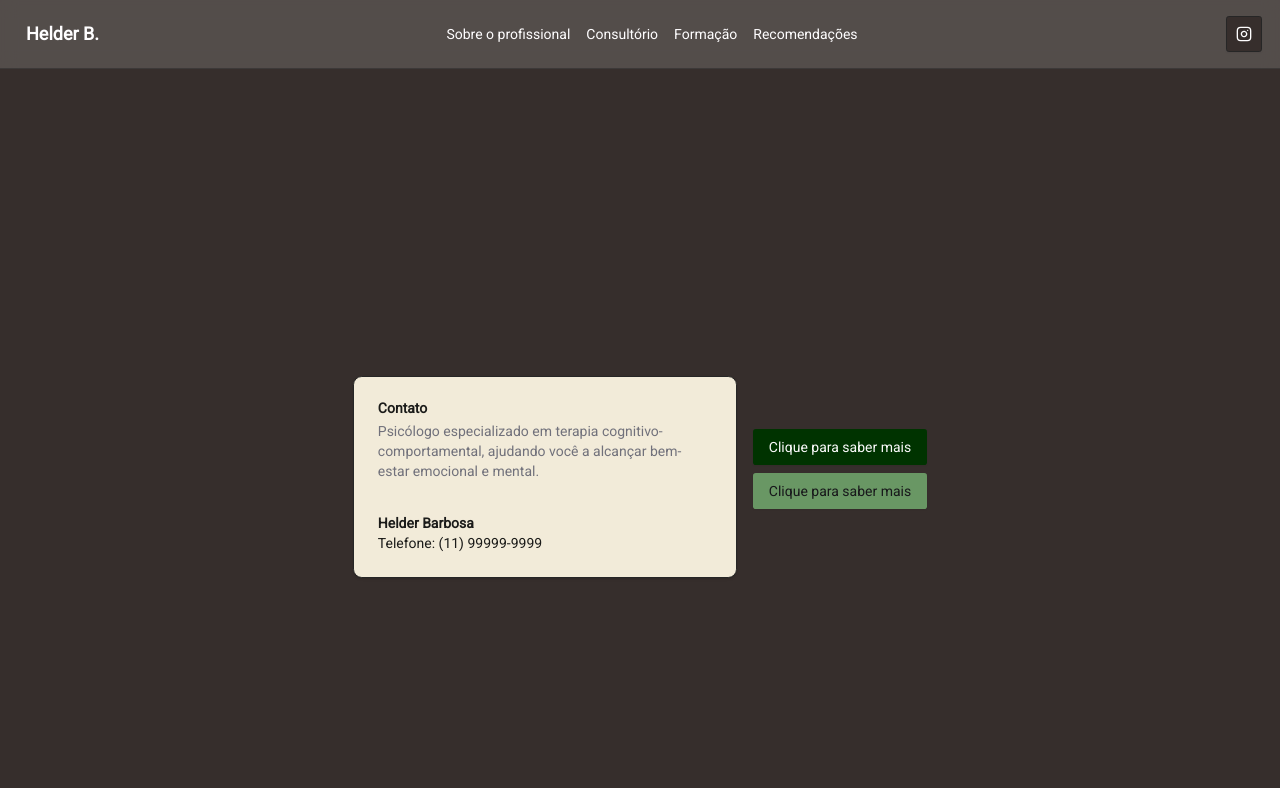
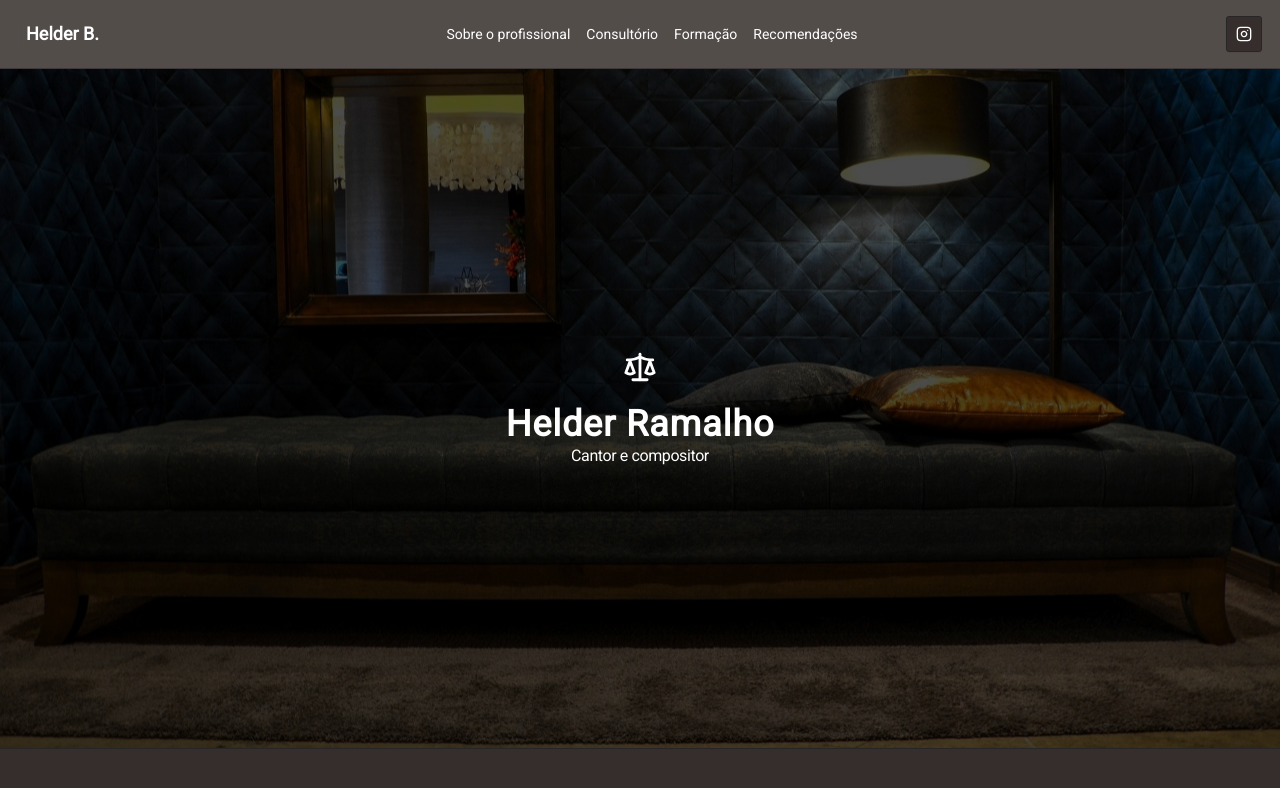
Before and after one commit to gs-labs-tech/helder-consultorio, a Next.js app: page / in a window 1280 px wide. Shown: the top 788 px of the page. Built offline with nearby package versions, Linux system fonts and the light colour scheme.

Commit message:
feat: add home page sketch

```diff
--- a/src/app/page.tsx
+++ b/src/app/page.tsx
@@ -1,30 +1,40 @@
 import { Button } from "@/components/ui/button";
 import * as Card from "@/components/ui/card";
+import { ScaleIcon, SparkleIcon } from "lucide-react";
 
 export default function Home() {
   return (
-    <div className="flex flex-col items-center justify-center min-h-screen p-4">
-      <div className="flex gap-4 items-center">
-        <Card.Card className="w-96 mt-4">
-          <Card.CardHeader>
-            <Card.CardTitle>Contato</Card.CardTitle>
-            <Card.CardDescription>
-              Psicólogo especializado em terapia cognitivo-comportamental,
-              ajudando você a alcançar bem-estar emocional e mental.
-            </Card.CardDescription>
-          </Card.CardHeader>
+    <main>
+      <div className="w-full items-center justify-center text-white bg-[url(/background.jpg)] h-[85vh] bg-center bg-black/70 bg-no-repeat bg-cover bg-blend-color bg-opacity-50 border-b flex flex-col">
+        <ScaleIcon className="mb-5" size="34" />
+        <p className="text-4xl font-bold tracking-wide">Helder Ramalho</p>
+        <span className="text-base tracking-tight">Cantor e compositor</span>
+      </div>
+    </main>
+  );
+  // return (
+  //   <div className="flex flex-col items-center justify-center min-h-screen p-4">
+  //     <div className="flex gap-4 items-center">
+  //       <Card.Card className="w-96 mt-4">
+  //         <Card.CardHeader>
+  //           <Card.CardTitle>Contato</Card.CardTitle>
+  //           <Card.CardDescription>
+  //             Psicólogo especializado em terapia cognitivo-comportamental,
+  //             ajudando você a alcançar bem-estar emocional e mental.
+  //           </Card.CardDescription>
+  //         </Card.CardHeader>
 
-          <Card.CardContent className="pt-2">
-            <h3 className="font-semibold">Helder Barbosa</h3>
-            <p className="font-normal">Telefone: (11) 99999-9999</p>
-          </Card.CardContent>
-        </Card.Card>
+  //         <Card.CardContent className="pt-2">
+  //           <h3 className="font-semibold">Helder Barbosa</h3>
+  //           <p className="font-normal">Telefone: (11) 99999-9999</p>
+  //         </Card.CardContent>
+  //       </Card.Card>
 
-        <div className="flex flex-col items-center space-y-2">
-          <Button>Clique para saber mais</Button>
-          <Button variant="secondary">Clique para saber mais</Button>
-        </div>
-      </div>
-    </div>
-  );
+  //       <div className="flex flex-col items-center space-y-2">
+  //         <Button>Clique para saber mais</Button>
+  //         <Button variant="secondary">Clique para saber mais</Button>
+  //       </div>
+  //     </div>
+  //   </div>
+  // );
 }
```
